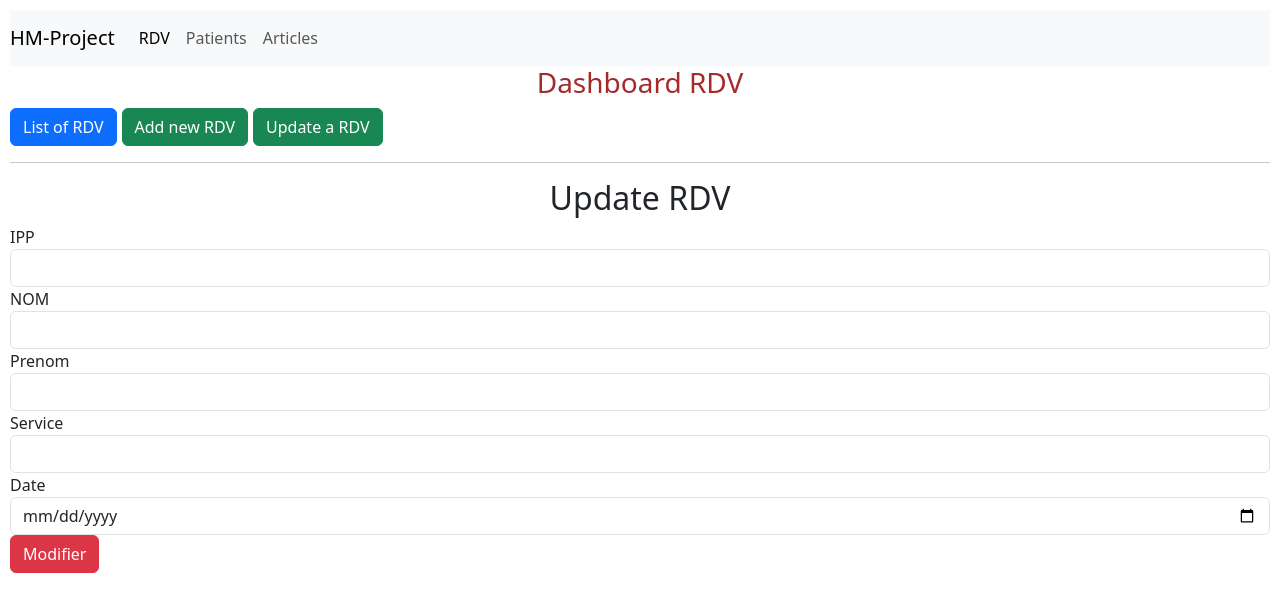
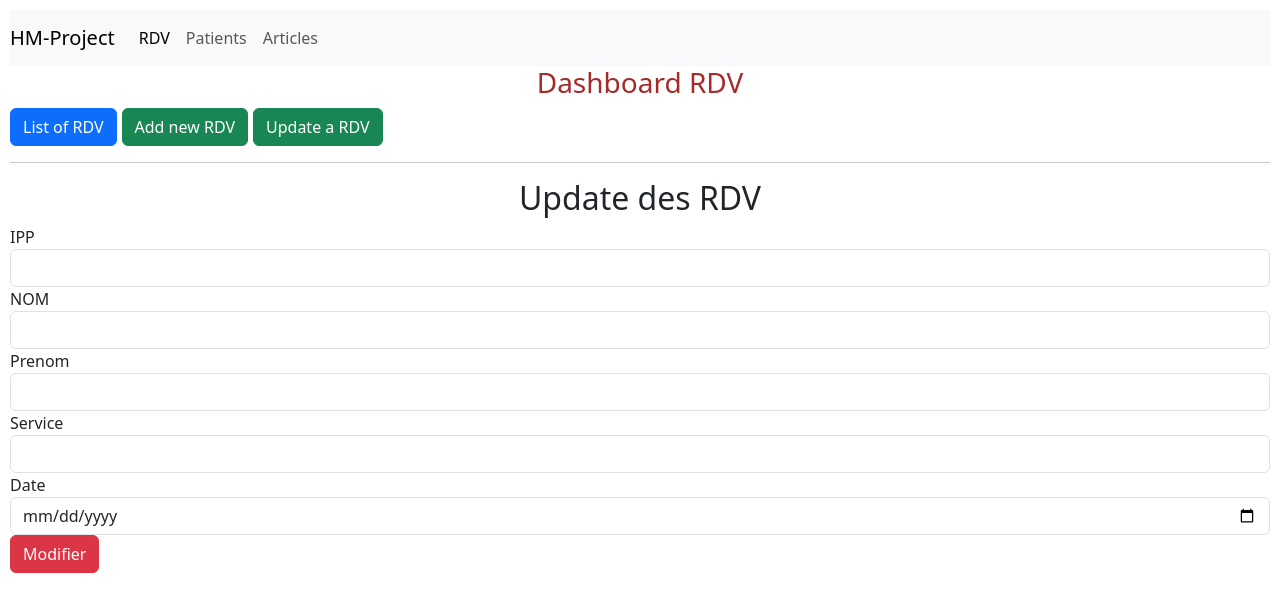
Before and after one commit to tarhouniabdessatar/formation_finale, an Angular app: page /dashbaordRdv in a window 1280 px wide. Both pictures are taken after a click on the button "Update a RDV". Shown: the top 612 px of the page. Built offline with nearby package versions, Linux system fonts and the light colour scheme.

Commit message:
dixieme 12commit

```diff
--- a/src/app/rdv/update-rdv/update-rdv.component.html
+++ b/src/app/rdv/update-rdv/update-rdv.component.html
@@ -1,5 +1,5 @@
 
-<h2 align="center">Update RDV</h2>
+<h2 align="center">Update des RDV</h2>
 
 
   <div class="form-group">
```
